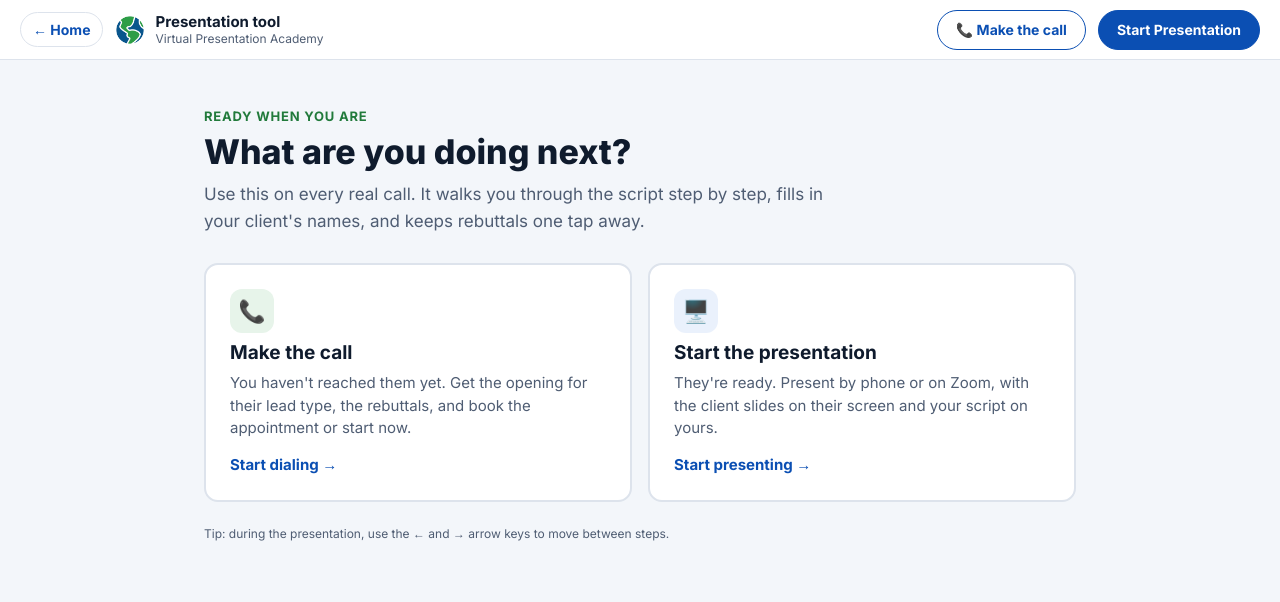
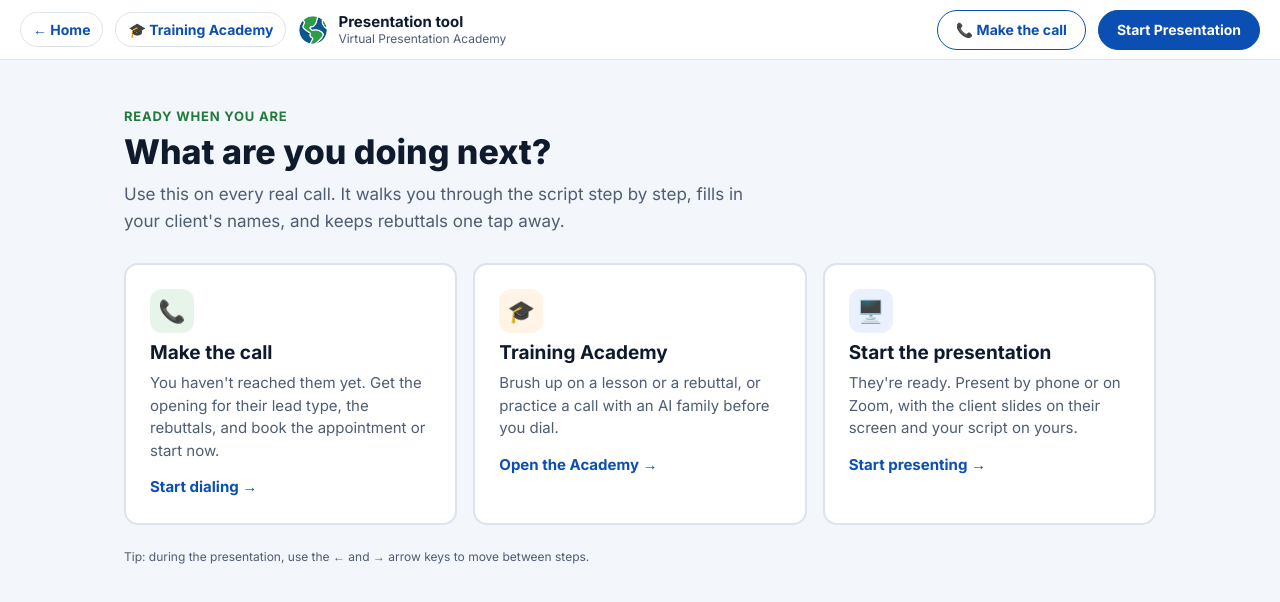
Before and after one commit to Elevatedsystems22/salelabs-training, a website: page presentation-site.html in a window 1280 px wide. Drawn offline with Linux system fonts and the light colour scheme.

Commit message:
Documents out of the Academy; easier way back to the Academy from the presentation tool
- Documents, First 25 and schedule sheet open as their own pages from the landing page (no Academy sidebar)
- Training Academy button in the presentation tool's top bar, a Training Academy card on its start screen, and an Academy button on the call screen
- index.html#academy opens the Academy directly

Co-Authored-By: Claude Opus 5.5 <noreply@anthropic.com>
Claude-Session: https://claude.ai/code/session_01SXi5HW4sQVUE7WrKZ7WJyg

```diff
--- a/presentation-site.html
+++ b/presentation-site.html
@@ -925,12 +925,12 @@ html, body { margin: 0; background: var(--bg); }
 html.framed .globe-life-presentation .glp-brand { visibility: hidden; }
 
 /* Landing (before starting) */
-.glp-landing { max-width: 920px; margin: 0 auto; padding: 48px 24px; }
+.glp-landing { max-width: 1080px; margin: 0 auto; padding: 48px 24px; }
 .glp-landing .eyebrow { font-size: 13px; font-weight: 700; letter-spacing: .06em; text-transform: uppercase; color: var(--good); }
 .glp-landing h1 { font-size: 34px; line-height: 1.15; margin: 8px 0 10px; color: var(--ink); font-weight: 800; }
 .glp-landing h1::after { display: none; }
 .glp-landing .lead { font-size: 17px; line-height: 1.6; color: var(--muted); margin: 0 0 28px; max-width: 640px; }
-.glp-landing-grid { display: grid; grid-template-columns: repeat(auto-fit, minmax(260px, 1fr)); gap: 16px; }
+.glp-landing-grid { display: grid; grid-template-columns: repeat(auto-fit, minmax(240px, 1fr)); gap: 16px; }
 .glp-choice { text-align: left; font: inherit; color: inherit; background: #fff; border: 2px solid var(--line); border-radius: 14px; padding: 24px; cursor: pointer; display: flex; flex-direction: column; gap: 8px; transition: border-color .15s, box-shadow .15s; }
 .glp-choice:hover { border-color: var(--accent); box-shadow: 0 6px 20px rgba(15,27,45,.08); }
 .glp-choice .ic { width: 44px; height: 44px; border-radius: 12px; display: grid; place-items: center; font-size: 22px; background: var(--accent-soft); }
@@ -1055,6 +1055,11 @@ html.framed .globe-life-presentation .presentation-container { height: calc(100v
 .globe-life-presentation .glp-home { order: -3; font-weight: 700; font-size: 14px; color: var(--accent); text-decoration: none; padding: 8px 12px; border-radius: 999px; border: 1.5px solid var(--line); background: #fff; white-space: nowrap; }
 .globe-life-presentation .glp-home:hover { background: var(--accent-soft); }
 html.framed .globe-life-presentation .glp-home { display: none; }
+
+.globe-life-presentation .glp-acad { order: -3; }
+.glp-choice.acad { text-decoration: none; color: inherit; }
+.glp-choice.acad .ic { background: #fff4e5; }
+@media (max-width: 760px) { .globe-life-presentation .glp-acad { display: none; } }
 
 /* ===== Call tracking strip + log window ===== */
 .cl-strip { display: flex; align-items: center; justify-content: space-between; gap: 12px; flex-wrap: wrap; padding: 8px 18px; background: #eef5fd; border-bottom: 1px solid #d3e3f5; font-family: "Inter", system-ui, sans-serif; }
@@ -1096,6 +1101,7 @@ html.framed .globe-life-presentation .glp-home { display: none; }
 .cl-flag.good b { color: #14532d; }
 .cl-goal { margin: 12px 0 0; font-size: 14px; color: #0f1b2d; }
 .cl-card .cl-log { border-radius: 999px; font: inherit; font-weight: 700; cursor: pointer; }
+.cl-acad { font-size: 14px; font-weight: 700; border-radius: 999px; padding: 8px 14px; text-decoration: none; display: inline-flex; align-items: center; min-height: 38px; box-sizing: border-box; }
 
     </style>
 </head>
@@ -1104,6 +1110,7 @@ html.framed .globe-life-presentation .glp-home { display: none; }
         <!-- Start Button -->
         <div class="glp-topbar">
             <a class="glp-home" href="index.html" aria-label="Back to home">← Home</a>
+            <a class="glp-home glp-acad" href="index.html#academy">🎓 Training Academy</a>
             <div class="glp-brand"><img src="globe.png" alt=""><div><b>Presentation tool</b><span>Virtual Presentation Academy</span></div></div>
             <button id="togglePresentationBtn" class="toggle-btn" type="button">Start Presentation</button>
         </div>
@@ -1115,6 +1122,7 @@ html.framed .globe-life-presentation .glp-home { display: none; }
             <p class="lead">Use this on every real call. It walks you through the script step by step, fills in your client's names, and keeps rebuttals one tap away.</p>
             <div class="glp-landing-grid">
                 <button class="glp-choice call" type="button" id="landingDial"><span class="ic" aria-hidden="true">📞</span><b>Make the call</b><span>You haven't reached them yet. Get the opening for their lead type, the rebuttals, and book the appointment or start now.</span><span class="go">Start dialing →</span></button>
+                <a class="glp-choice acad" href="index.html#academy"><span class="ic" aria-hidden="true">🎓</span><b>Training Academy</b><span>Brush up on a lesson or a rebuttal, or practice a call with an AI family before you dial.</span><span class="go">Open the Academy →</span></a>
                 <button class="glp-choice" type="button" id="landingStart"><span class="ic" aria-hidden="true">🖥️</span><b>Start the presentation</b><span>They're ready. Present by phone or on Zoom, with the client slides on their screen and your script on yours.</span><span class="go">Start presenting →</span></button>
             </div>
             <p class="glp-keys">Tip: during the presentation, use the ← and → arrow keys to move between steps.</p>
@@ -2249,7 +2257,7 @@ window.addEventListener("hashchange", dialFromHash);
                 ${w ? "" : `<span class="cl-warn">Not saving: sign in to the Academy on this computer</span>`}
             </div>
             <div class="cl-clinic" id="clClinic"></div>
-            <div class="cl-actions"><button type="button" data-cl="recap" class="cl-undo" title="See this hour's numbers">Hour recap</button><button type="button" data-cl="undo" class="cl-undo" title="Remove the last call you logged">Undo</button><button type="button" data-cl="log" class="cl-log">Log call <kbd>L</kbd></button></div>`;
+            <div class="cl-actions"><a class="cl-undo cl-acad" href="index.html#academy" title="Open the Training Academy">🎓 Academy</a><button type="button" data-cl="recap" class="cl-undo" title="See this hour's numbers">Hour recap</button><button type="button" data-cl="undo" class="cl-undo" title="Remove the last call you logged">Undo</button><button type="button" data-cl="log" class="cl-log">Log call <kbd>L</kbd></button></div>`;
         afterRender();
     }
     function afterRender() { try { tickClinic(); } catch (e) {} }
```
Also changed, not shown: index.html (+10 -6 lines), presentation.html (+11 -3 lines).
